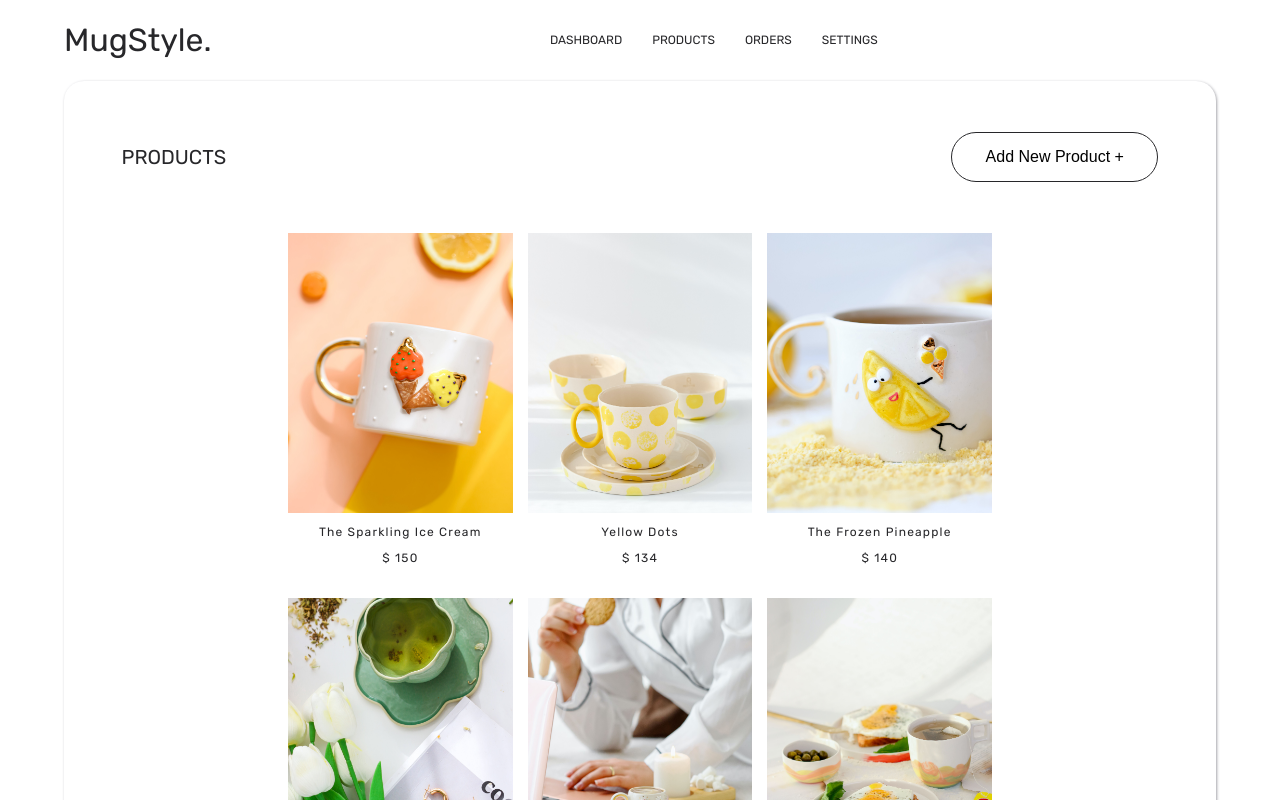
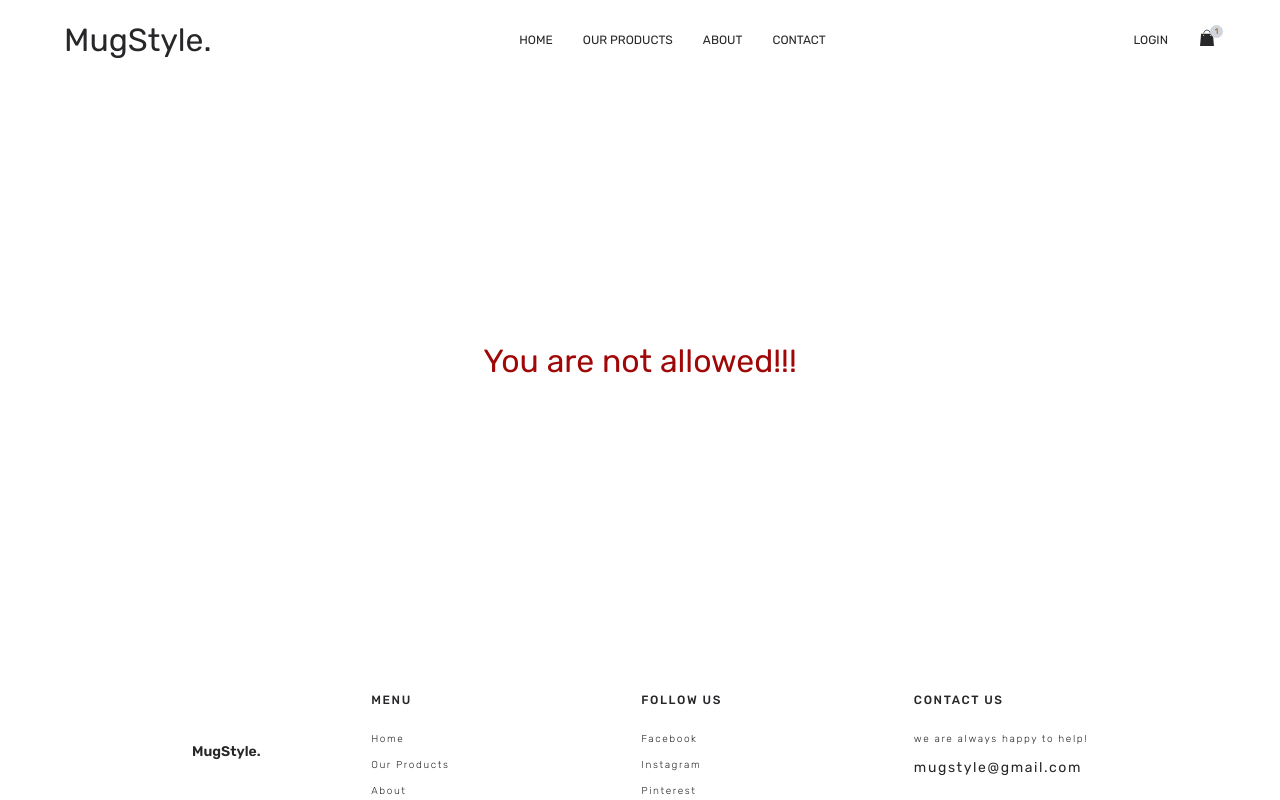
Before and after one commit to Morganefrlr/eshop-mugstyle2024, a Next.js app: page /admin/products in a window 1280 px wide. Shown: the top 800 px of the page. Built offline with nearby package versions, Linux system fonts and the light colour scheme.

Commit message:
styled message admin not allowed

```diff
--- a/src/app/ContextLayout.tsx
+++ b/src/app/ContextLayout.tsx
@@ -16,7 +16,7 @@ type Props ={
 
 const ContextLayout = ({children} : Props) => {
 
-    const [adminMode, setAdminMode] = useState<boolean>(true)
+    const [adminMode, setAdminMode] = useState<boolean>(false)
     const [adminPanel, setAdminPanel] = useState<boolean>(false)
     const [adminPanelSelected, setAdminPanelSelected] = useState<string>('edit')
     const [productToEdit,setProductToEdit] = useState<ProductType>(emptyProduct)
--- a/src/app/admin/_admin.scss
+++ b/src/app/admin/_admin.scss
@@ -21,3 +21,15 @@
 
 
 }
+
+
+.adminMessage{
+    width: 90vw;
+    margin: 0 auto;
+    height: 70vh;
+    display: flex;
+    justify-content: center;
+    align-items: center;
+    font-size: 2rem;
+    color: rgb(160, 8, 8);
+}
--- a/src/app/admin/layout.tsx
+++ b/src/app/admin/layout.tsx
@@ -12,7 +12,7 @@ export default function AdminLayout({
   const {adminMode} = useGlobalAdminContext()
 
 
-  if(adminMode !== true) return <div>You are not allowed!!</div>
+  if(adminMode !== true) return <div className="adminMessage">You are not allowed!!!</div>
 
 
   return (
--- a/src/context/AdminContext.tsx
+++ b/src/context/AdminContext.tsx
@@ -25,7 +25,7 @@ export type GlobalAdminContext = {
 
 
 export const AdminContext = createContext<GlobalAdminContext>({
-    adminMode : true,
+    adminMode : false,
     setAdminMode: () => {},
 
     adminPanel : false,
```
